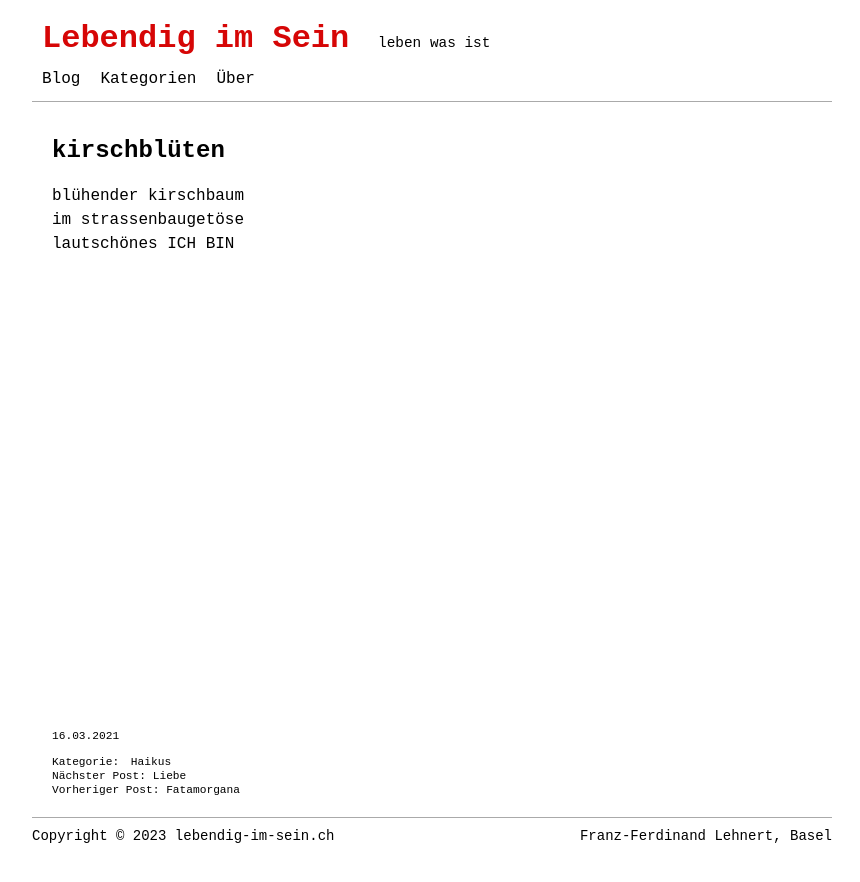
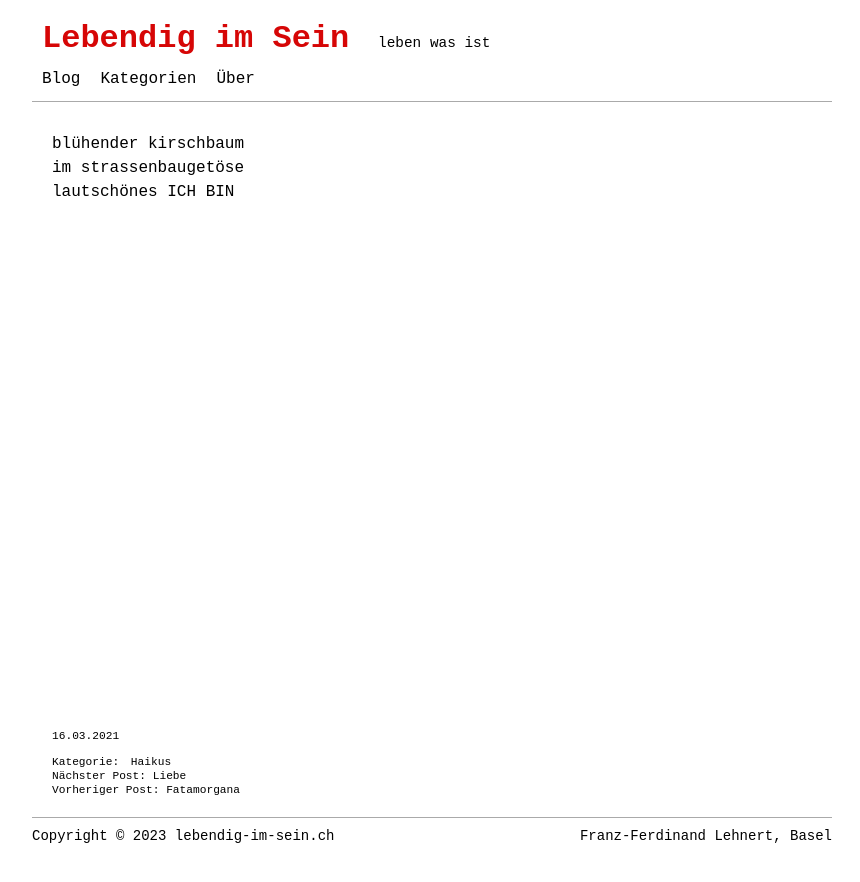
Before and after one commit to lebendigimsein/webpage, a Jekyll site: the page built from _posts/2021-03-16-kirschblüten.markdown, in a window 1280 px wide. Shown: the top 882 px of the page, without its empty margins (208-1068 px from the left). Built offline with Jekyll 4.4.1, drawn with Linux system fonts in a browser that asks for light colours.

Commit message:
layout haikus and category list css changed

```diff
--- a/_layouts/haiku.html
+++ b/_layouts/haiku.html
@@ -4,11 +4,6 @@ layout: default
 
 <article id="blog-post">
     <div class="container-post">
-        {% if page.title %}
-        <div class="post-title">
-            <h1>{{ page.title }}</h1>
-        </div>
-        {% endif %}
         <div class="post-content">
             {{ content }}
         </div>
```
Also changed, not shown: _sass/custom.scss (line endings or trailing spaces).
